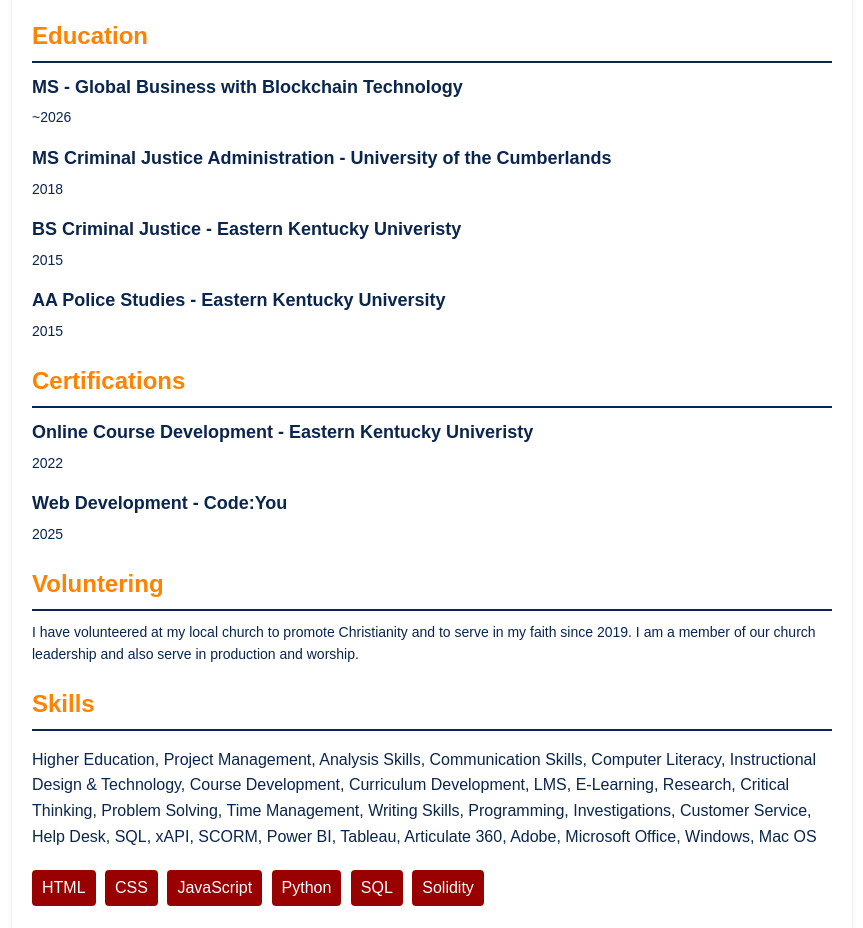
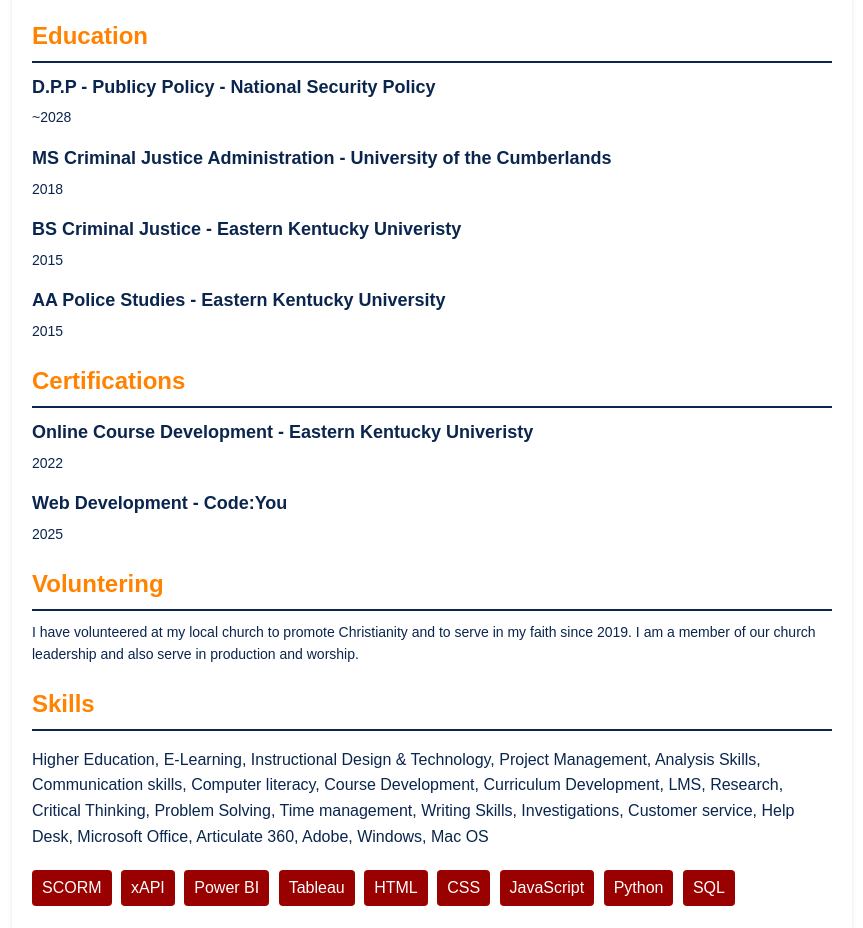
Before and after one commit to LambAE92/LambAE92.github.io, a plain HTML site: page index.html in a window 1280 px wide. Shown: the part 2574-3502 px from the top of the page, without its empty margins (208-1071 px from the left). Drawn offline with Linux system fonts and the light colour scheme.

Commit message:
Resume Update 2025-02-26

```diff
--- a/index.html
+++ b/index.html
@@ -98,7 +98,7 @@
                 <p>
                     Experienced professional with a background in Higher Education, specializing in Online Learning, Instructional Design & Technology, Data Analysis, and Criminal Justice. Known for developing and implementing innovative educational programs that enhance learning experiences and outcomes. I am passionate about leveraging technology to create engaging and effective instructional content.
                     <br>
-                    In addition to my current expertise, I am also an aspiring developer with a keen interest in Blockchain and Web Development. My goal is to integrate these cutting-edge technologies into transformative solutions that drive innovation across various sectors. With a forward-thinking mindset and a commitment to continuous learning, I am dedicated to making a significant impact through my endeavors.
+                    In addition to my current expertise, I am also an aspiring developer with a keen interest in Data Analytics using AI development. My goal is to integrate these cutting-edge technologies into transformative solutions that drive innovation across various sectors. With a forward-thinking mindset and a commitment to continuous learning, I am dedicated to making a significant impact through my endeavors.
                 </p>
             </section>
             <section class="section">
@@ -189,8 +189,8 @@
             <section class="section">
                 <h2>Education</h2>
                 <div class="item">
-                    <h3>MS - Global Business with Blockchain Technology</h3>
-                    <p>~2026</p>
+                    <h3>D.P.P - Publicy Policy - National Security Policy</h3>
+                    <p>~2028</p>
                 </div>
                 <div class="item">
                     <h3>MS Criminal Justice Administration - University of the Cumberlands</h3>
@@ -225,14 +225,19 @@
             <section class="section">
                 <h2>Skills</h2>
                 <div class="skills">
-                    <p>Higher Education, Project Management, Analysis Skills, Communication Skills, Computer Literacy, Instructional Design & Technology, Course Development, Curriculum Development, LMS, E-Learning, Research, Critical Thinking, Problem Solving, Time Management, Writing Skills, Programming, Investigations, Customer Service, Help Desk, SQL, xAPI, SCORM, Power BI, Tableau, Articulate 360, Adobe, Microsoft Office, Windows, Mac OS</p>
+                    <p>
+                        Higher Education, E-Learning, Instructional Design & Technology, Project Management, Analysis Skills, Communication skills, Computer literacy, Course Development, Curriculum Development, LMS, Research, Critical Thinking, Problem Solving, Time management, Writing Skills, Investigations, Customer service, Help Desk, Microsoft Office, Articulate 360, Adobe, Windows, Mac OS
+                    </p>
                     <ul>
+                        <li>SCORM</li>
+                        <li>xAPI</li>
+                        <li>Power BI</li>
+                        <li>Tableau</li>
                         <li>HTML</li>
                         <li>CSS</li>
                         <li>JavaScript</li>
                         <li>Python</li>
                         <li>SQL</li>
-                        <li>Solidity</li>
                     </ul>
                 </div>
             </section>
```
